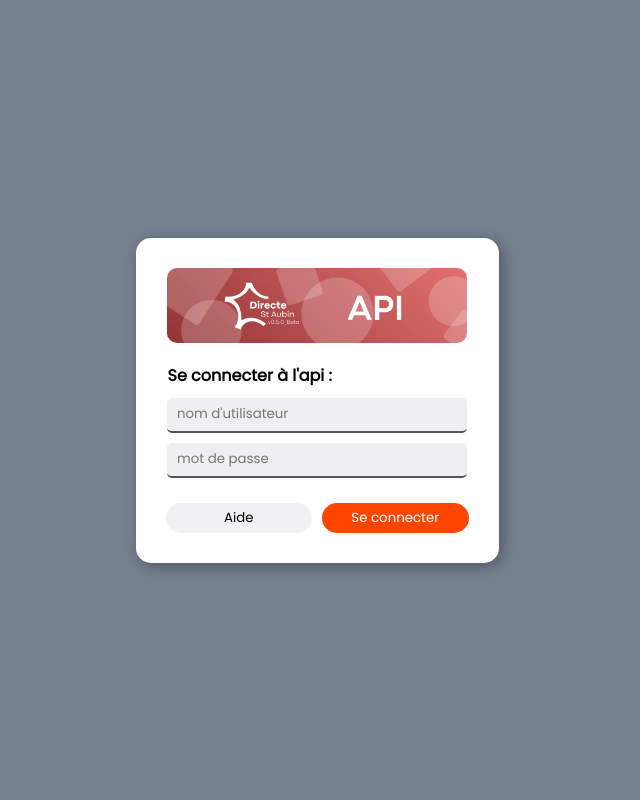
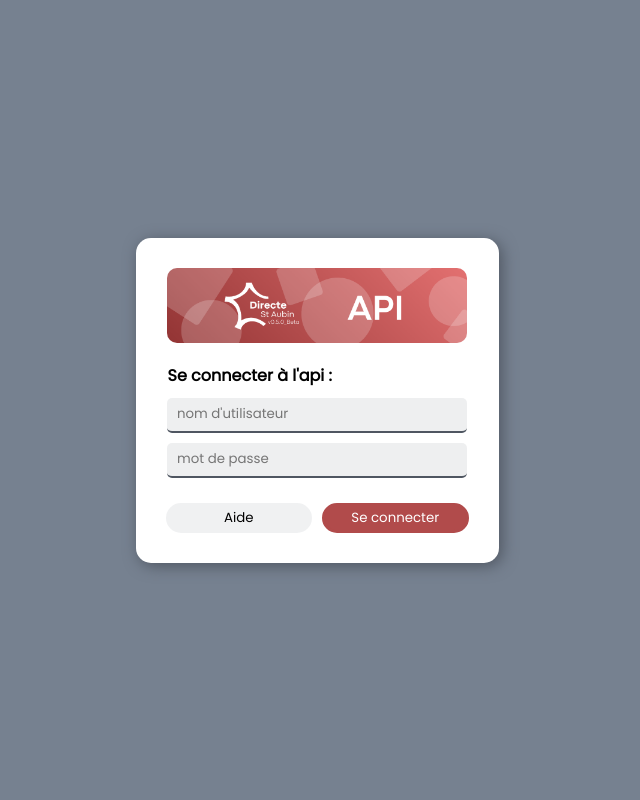
Before and after one commit to noappertBD/DirecteStAubin, a Flask app: page /login/ in a window 1280 px wide. Shown: the whole page, without its empty margins (323-963 px from the left). Run offline with Flask 3, Linux system fonts and the light colour scheme.

Commit message:
v0.5.0_Beta Préparation des dernières fonction.

```diff
--- a/static/css/login.css
+++ b/static/css/login.css
@@ -70,7 +70,7 @@ input.text {
 
 input.text:focus {
     border-width: 0 0 5px;
-    border-color: #FF4500;
+    border-color: #b14b4b;
     font-weight: bold
   }
 
@@ -95,10 +95,10 @@ input.button {
     margin: 0;
     border-style: solid;
     border-width: 3px;
-    border-color: #FF4500;
+    border-color: #b14b4b;
     border-radius: 15px;
     box-sizing: border-box;
-    background-color: #FF4500;
+    background-color: #b14b4b;
     color: #FFFFFF;
     cursor: pointer;
 
@@ -109,7 +109,7 @@ input.help:hover {
 }
 
 input.button:hover {
-    color: #FF4500;
+    color: #b14b4b;
     background-color: #FFFFFF;
     font-weight: bold
 }
```
